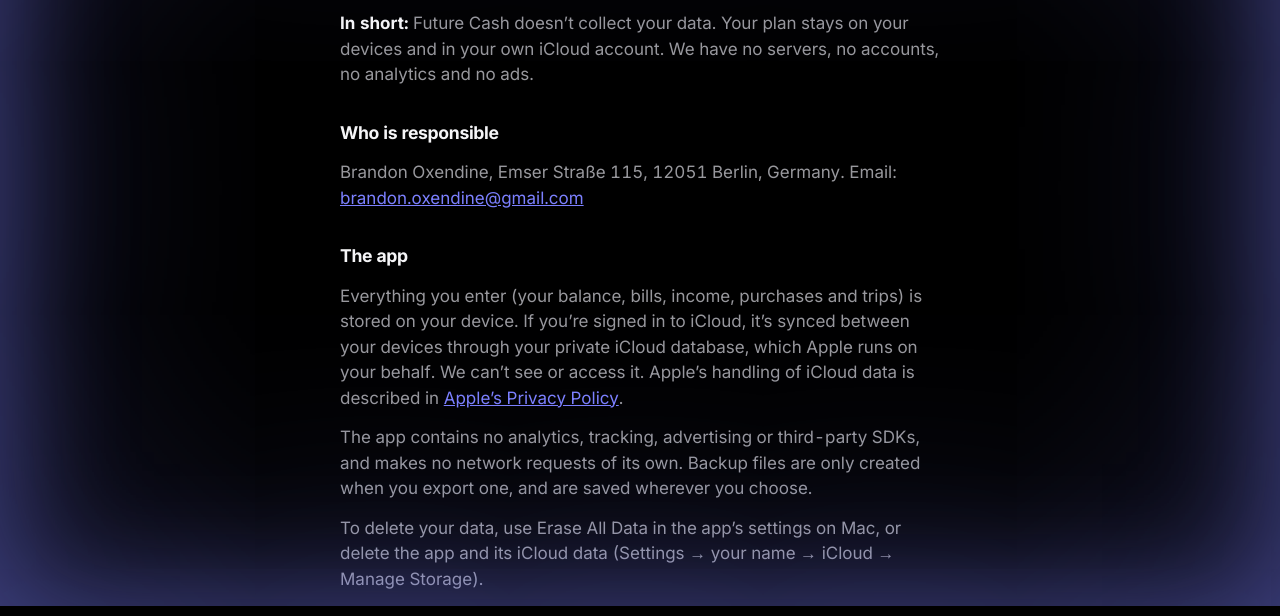
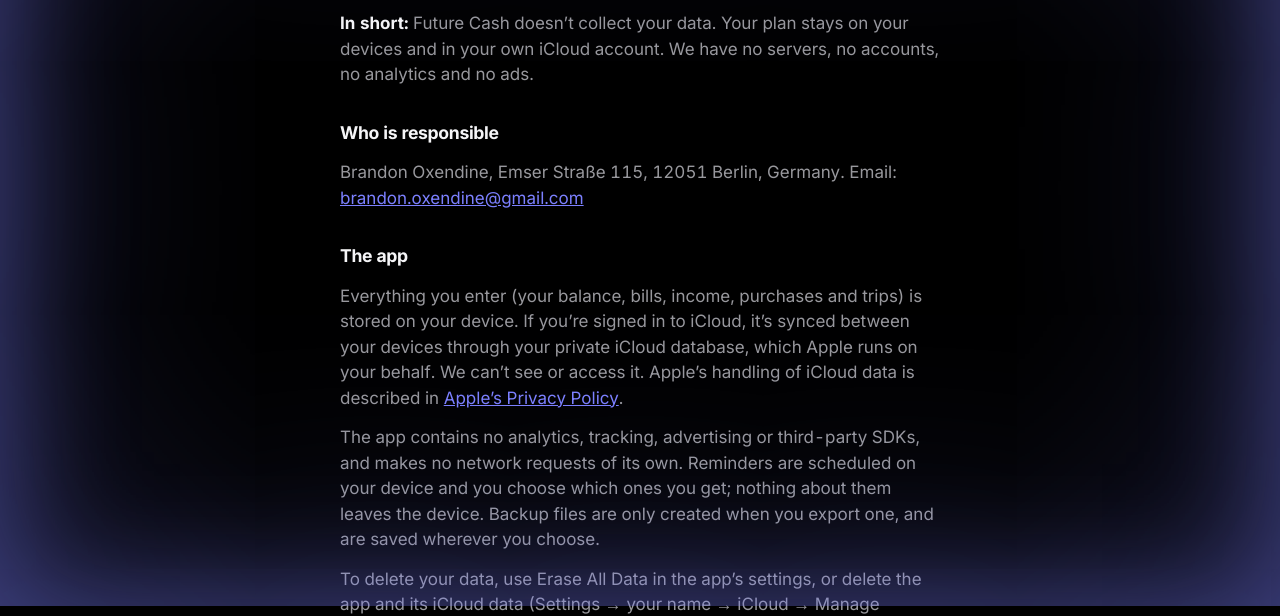
Before and after one commit to brandonhaslegs/cash-flow-site, a plain HTML site: page privacy.html in a window 1280 px wide. Shown: the part 194-810 px from the top of the page. Drawn offline with Linux system fonts and the light colour scheme.

Commit message:
Privacy policy: erase on every device, reminders stay on the device

```diff
--- a/privacy.html
+++ b/privacy.html
@@ -20,8 +20,8 @@
 
     <h2>The app</h2>
     <p>Everything you enter (your balance, bills, income, purchases and trips) is stored on your device. If you’re signed in to iCloud, it’s synced between your devices through your private iCloud database, which Apple runs on your behalf. We can’t see or access it. Apple’s handling of iCloud data is described in <a href="https://www.apple.com/legal/privacy/">Apple’s Privacy Policy</a>.</p>
-    <p>The app contains no analytics, tracking, advertising or third-party SDKs, and makes no network requests of its own. Backup files are only created when you export one, and are saved wherever you choose.</p>
-    <p>To delete your data, use Erase All Data in the app’s settings on Mac, or delete the app and its iCloud data (Settings → your name → iCloud → Manage Storage).</p>
+    <p>The app contains no analytics, tracking, advertising or third-party SDKs, and makes no network requests of its own. Reminders are scheduled on your device and you choose which ones you get; nothing about them leaves the device. Backup files are only created when you export one, and are saved wherever you choose.</p>
+    <p>To delete your data, use Erase All Data in the app’s settings, or delete the app and its iCloud data (Settings → your name → iCloud → Manage Storage).</p>
 
     <h2>This website</h2>
     <p>This site is hosted on GitHub Pages by GitHub, Inc., 88 Colin P. Kelly Jr. Street, San Francisco, CA 94107, USA. To deliver the pages and keep them secure, GitHub processes technical data such as your IP address, the time of the request and your browser type in its server logs. The legal basis is our legitimate interest in running a reliable website (Art. 6(1)(f) GDPR). GitHub participates in the EU–US Data Privacy Framework. See <a href="https://docs.github.com/en/site-policy/privacy-policies/github-general-privacy-statement">GitHub’s Privacy Statement</a>.</p>
```
